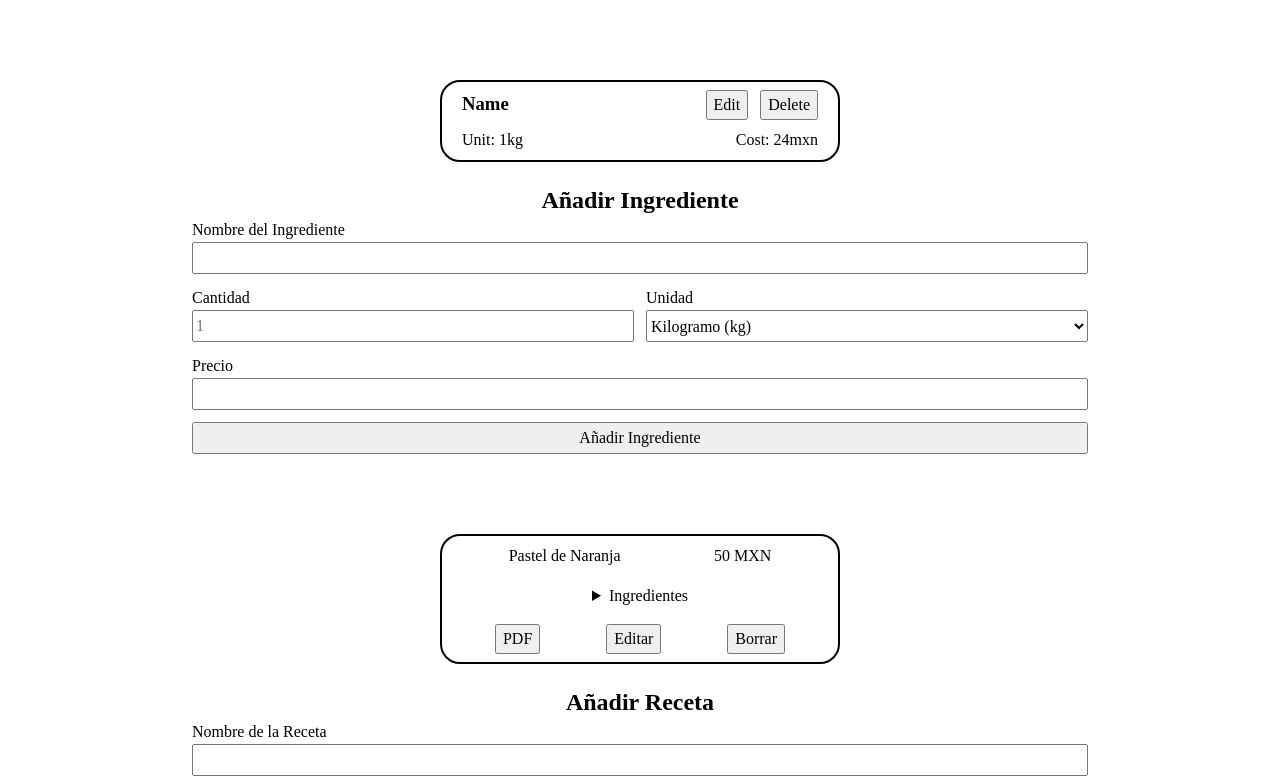
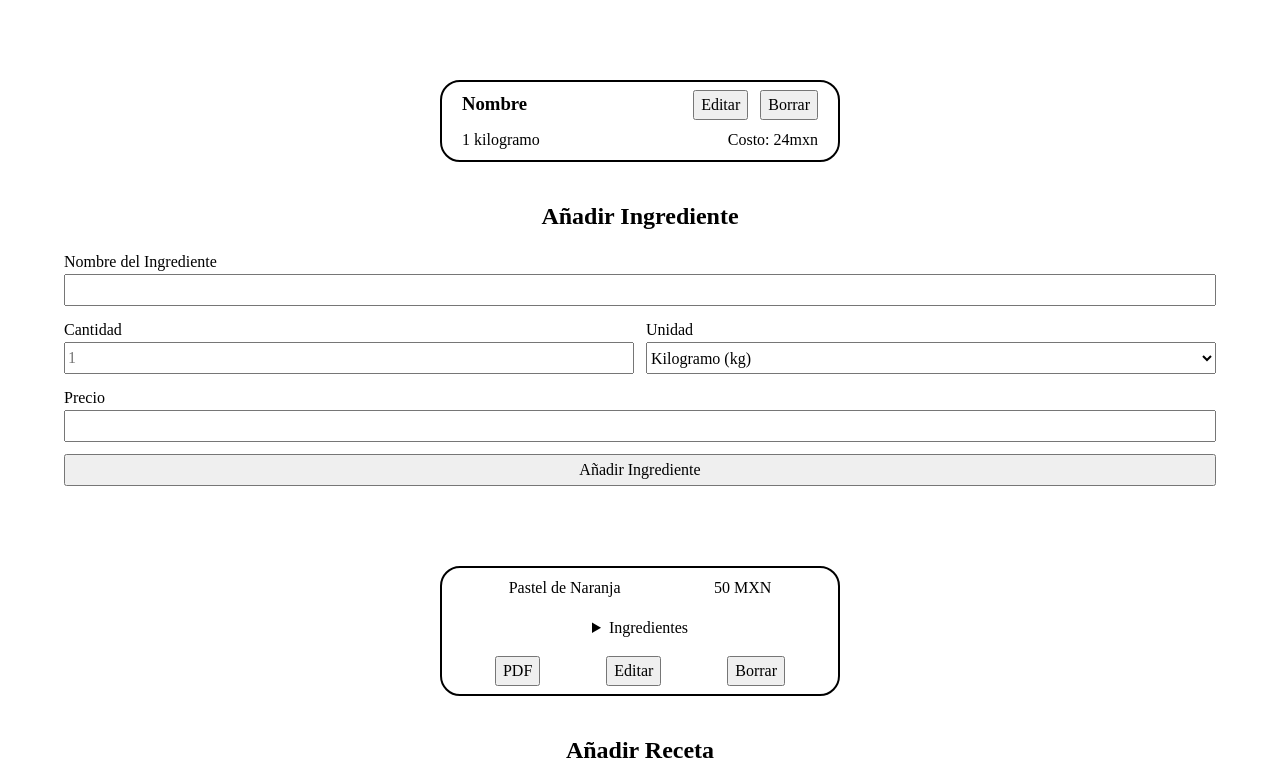
Before and after one commit to MCurb/recipe-cost-calculator, a website built with webpack: page src/template.html in a window 1280 px wide. Shown: the top 781 px of the page. Built offline with nearby package versions, Linux system fonts and the light colour scheme.

Commit message:
fix: change document lang attribute to es

```diff
--- a/src/styles.css
+++ b/src/styles.css
@@ -81,6 +81,7 @@ ul {
 section {
   display: flex;
   flex-direction: column;
+  gap: 16px;
   align-items: center;
   margin-top: 60px;
   margin-bottom: 60px;
@@ -198,8 +199,13 @@ fieldset {
   display: flex;
   flex-direction: column;
   /* align-items: center; */
-  width: 70%;
+  width: 90%;
   gap: 12px;
+}
+
+fieldset {
+  gap: 20px;
+  padding: 20px;
 }
 
 label {
--- a/src/template.html
+++ b/src/template.html
@@ -1,5 +1,5 @@
 <!doctype html>
-<html lang="en">
+<html lang="es">
   <head>
     <meta charset="UTF-8" />
     <meta name="viewport" content="width=device-width, initial-scale=1.0" />
@@ -12,29 +12,29 @@
         <template class="ingredient-card-template">
           <div class="ingredient-card">
             <div class="ing-name-actions-container">
-              <h3 class="card-ing-name">Name</h3>
+              <h3 class="card-ing-name">Nombre</h3>
               <div class="buttons">
                 <button class="edit-ing-btn">Editar</button>
                 <button class="del-ing-btn">Borrar</button>
               </div>
             </div>
             <div class="ing-info-container">
-              <p class="card-ing-unit">Unit: 1kg</p>
-              <p class="card-ing-price">Cost: 24mxn</p>
+              <p class="card-ing-unit">1 kilogramo</p>
+              <p class="card-ing-price">Costo: 24mxn</p>
             </div>
           </div>
         </template>
         <div class="ingredient-card">
           <div class="ing-name-actions-container">
-            <h3>Name</h3>
+            <h3>Nombre</h3>
             <div class="buttons">
-              <button class="edit-ing-btn">Edit</button>
-              <button class="del-ing-btn">Delete</button>
+              <button class="edit-ing-btn">Editar</button>
+              <button class="del-ing-btn">Borrar</button>
             </div>
           </div>
           <div class="ing-info-container">
-            <p>Unit: 1kg</p>
-            <p>Cost: 24mxn</p>
+            <p>1 kilogramo</p>
+            <p>Costo: 24mxn</p>
           </div>
         </div>
       </div>
```
Also changed, not shown: src/recipes-ui.js (+6 -1 lines).
